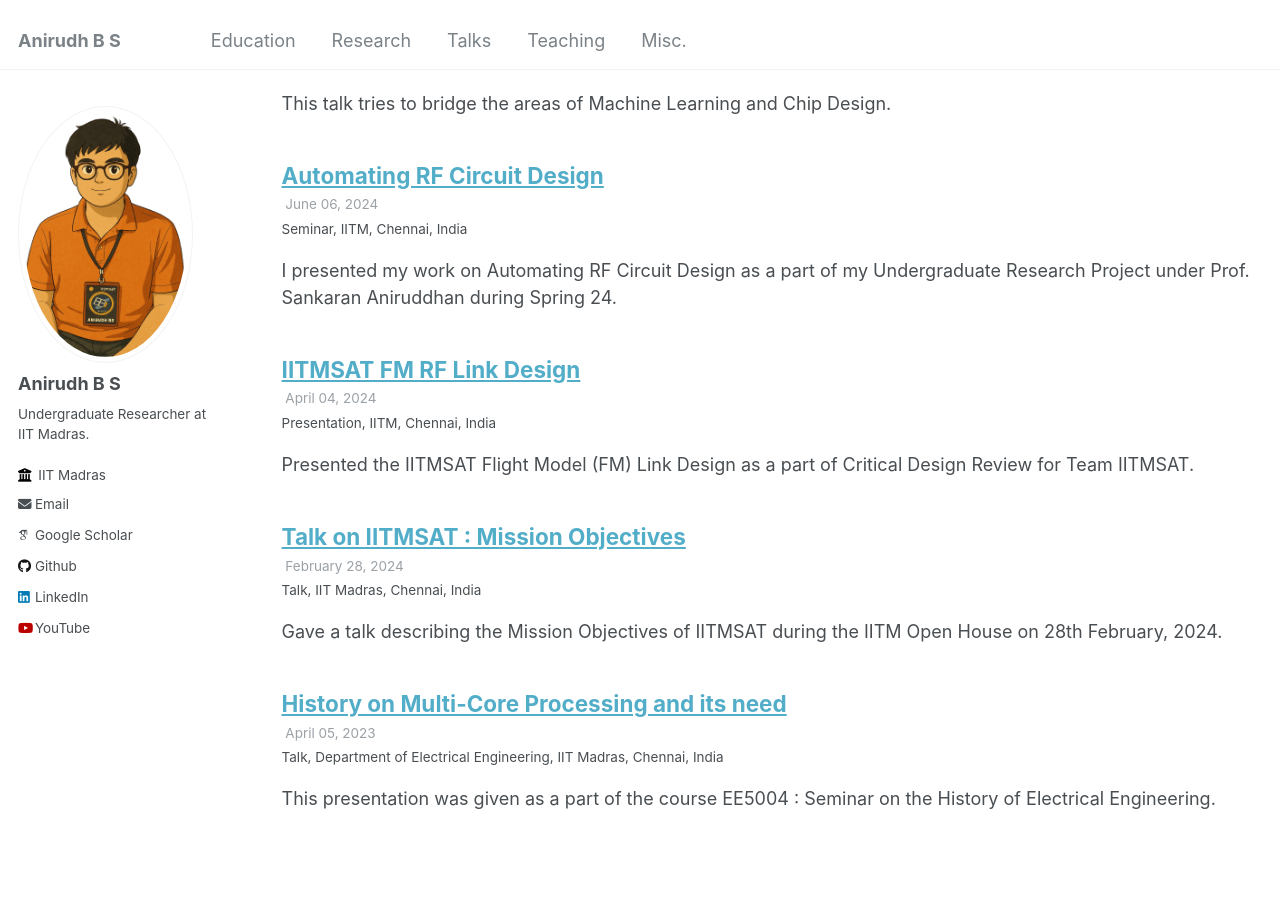
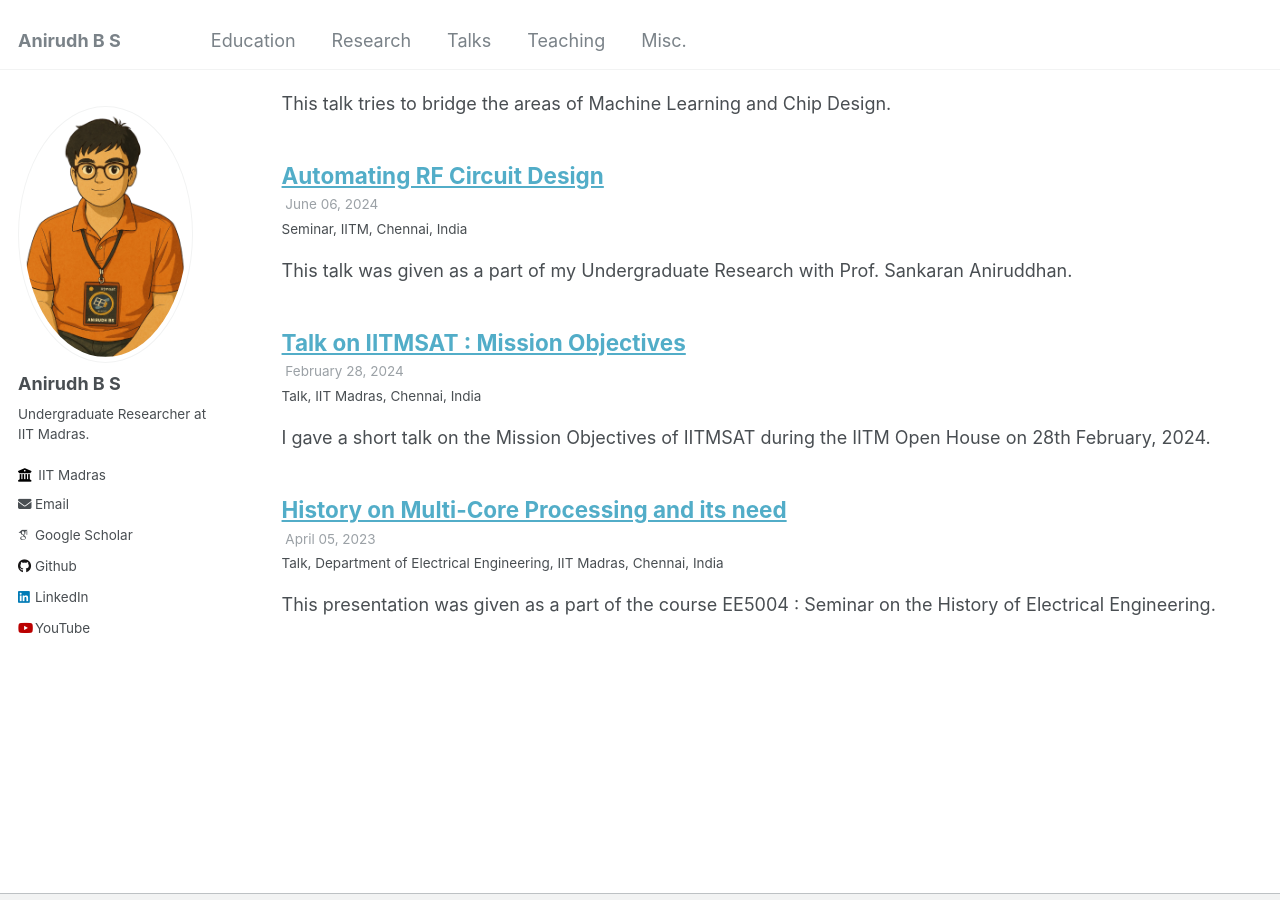
Before and after one commit to ANIRUDHBS1/ANIRUDHBS1.github.io, a Jekyll site: the page built from _pages/talks.html, in a window 1280 px wide and 900 px high, scrolled down 686 px. Built offline with Jekyll 4.4.1, drawn with Linux system fonts in a browser that asks for light colours; some web fonts are replaced.

Commit message:
Talks Edited

```diff
--- a/_talks/EE4902.md
+++ b/_talks/EE4902.md
@@ -7,7 +7,10 @@
 date: 2024-06-06
 location: "Chennai, India"
 ---
-I presented my work on Automating RF Circuit Design as a part of my Undergraduate Research Project under Prof. Sankaran Aniruddhan during Spring 24.
+This talk was given as a part of my Undergraduate Research with Prof. Sankaran Aniruddhan.
+
+Circuit Design is extremely time intensive. Taping out a chip is often a year long endeavour. With the right use of Machine Learning, it is possible to significantly cut down on this design time. In my work with [Prof. Sankaran Aniruddhan](https://www.ee.iitm.ac.in/ani/), I developed an algorithm to speed up the schematic level design of RF circuits.
 
 [Slides](https://github.com/ANIRUDHBS1/Automating-RF-Circuit-Synthesis/blob/main/EE4902_Presentation.pdf)
+
 [Recording](https://www.youtube.com/watch?v=N0Ybpksc5eA&t=648s)
--- a/_talks/IITMSAT.md
+++ b/_talks/IITMSAT.md
@@ -8,6 +8,6 @@
 location: "Chennai, India"
 ---
 
-Gave a talk describing the Mission Objectives of IITMSAT during the IITM Open House on 28th February, 2024.
+I gave a short talk on the Mission Objectives of IITMSAT during the IITM Open House on 28th February, 2024.
 
 [Short Video](https://www.youtube.com/watch?v=ROW6EsRwZgc&t=2s)
--- a/_talks/RFLink.md
+++ /dev/null
@@ -1,10 +0,0 @@
----
-title: "IITMSAT FM RF Link Design"
-collection: talks
-type: "Presentation"
-permalink: /talks/RFLink
-venue: "IITM"
-date: 2024-04-04
-location: "Chennai, India"
----
-Presented the IITMSAT Flight Model (FM) Link Design as a part of Critical Design Review for Team IITMSAT.
```
